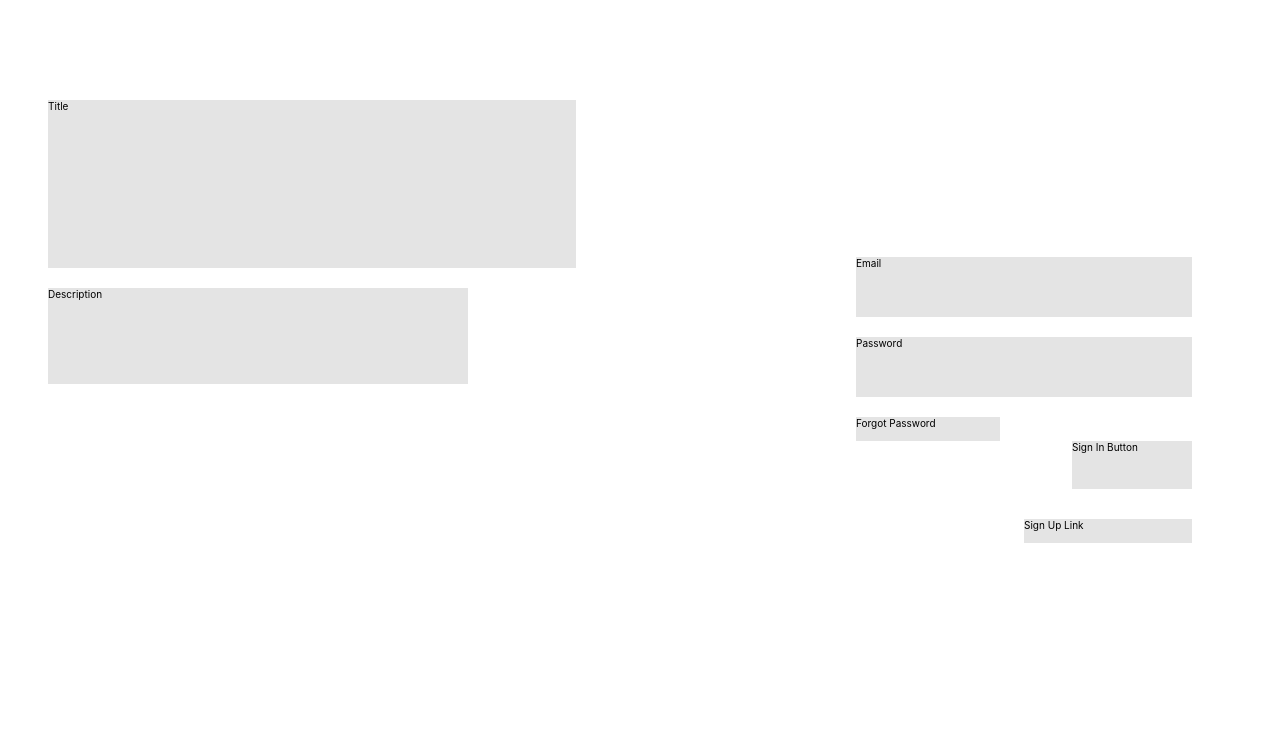
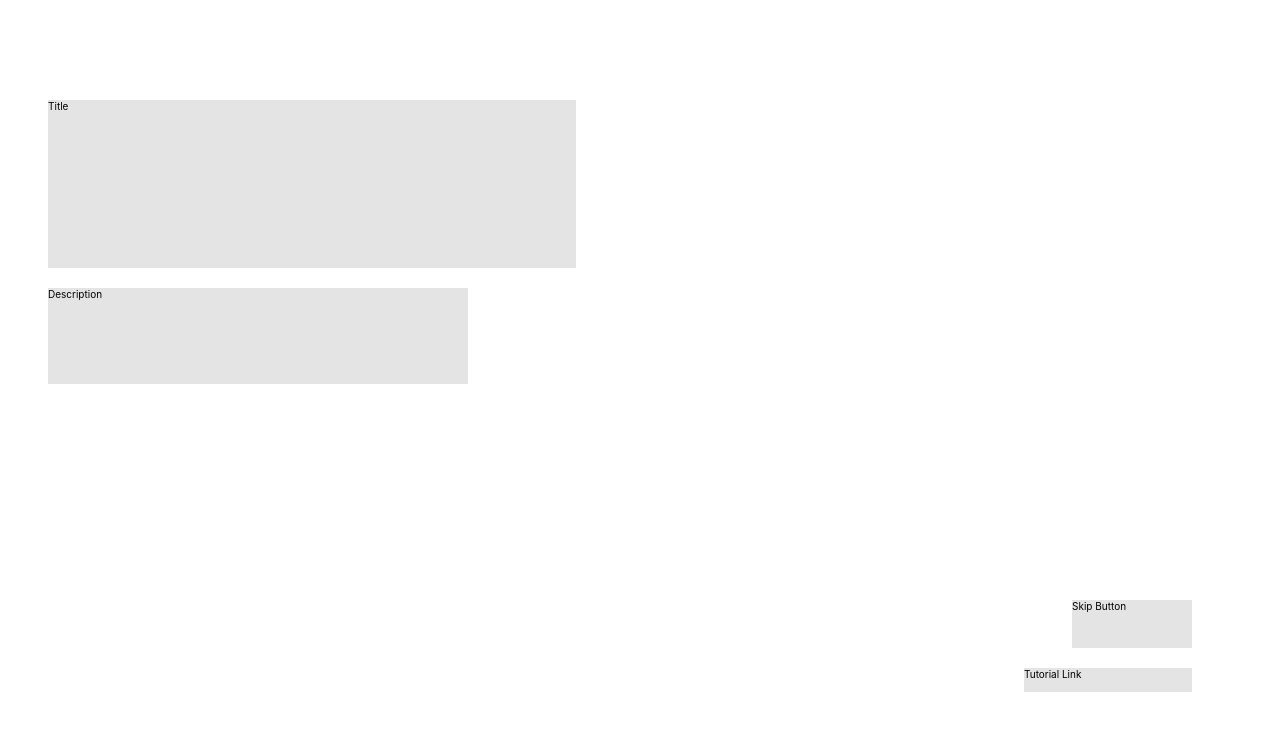
Before and after one commit to mckinley-rice-india/ColumbusX-FrontEnd, a React (Create React App) app: page /welcome in a window 1280 px wide. Shown: the top 730 px of the page. Built offline with nearby package versions, Linux system fonts and the light colour scheme.

Commit message:
Implement Auth Screen Wireframes
Created SignIn, SignUp and Welcome Screens

```diff
--- a/src/App.js
+++ b/src/App.js
@@ -1,10 +1,17 @@
 import React from 'react';
+import { BrowserRouter as Router, Route } from 'react-router-dom';
 
+import SignIn from './containers/SignIn';
 import SignUp from './containers/SignUp';
+import Welcome from './containers/Welcome';
 import './styles/app.css';
 
 const App = () => (
-  <SignUp />
+  <Router>
+    <Route path="/signin" component={SignIn} />
+    <Route path="/signup" component={SignUp} />
+    <Route path="/welcome" component={Welcome} />
+  </Router>
 );
 
 export default App;
--- /dev/null
+++ b/src/containers/SignIn.js
@@ -0,0 +1,27 @@
+import React, { Component } from 'react';
+import '../styles/signup.css';
+
+export default class SignIn extends Component {
+  constructor(props) {
+    super(props);
+    this.state = {};
+  }
+
+  render() {
+    return (
+      <div className="signin-layout">
+        <div className="signin-layout__hero">
+          <div className="signin-layout__hero__title">Title</div>
+          <div className="signin-layout__hero__desc">Description</div>
+        </div>
+        <div className="signin-layout__form">
+          <div className="signin-layout__form__input signin-layout__form__input--email">Email</div>
+          <div className="signin-layout__form__input signin-layout__form__input--password">Password</div>
+          <div className="signin-layout__form__forgot-password">Forgot Password</div>
+          <div className="signin-layout__form__btn-signin">Sign In Button</div>
+          <div className="signin-layout__form__link-signup">Sign Up Link</div>
+        </div>
+      </div>
+    );
+  }
+}
--- a/src/containers/SignUp.js
+++ b/src/containers/SignUp.js
@@ -1,7 +1,7 @@
 import React, { Component } from 'react';
 import '../styles/signup.css';
 
-export default class SignUp extends Component {
+export default class SignIn extends Component {
   constructor(props) {
     super(props);
     this.state = {};
@@ -17,9 +17,9 @@ export default class SignUp extends Component {
         <div className="signup-layout__form">
           <div className="signup-layout__form__input signup-layout__form__input--email">Email</div>
           <div className="signup-layout__form__input signup-layout__form__input--password">Password</div>
-          <div className="signup-layout__form__forgot-password">Forgot Password</div>
-          <div className="signup-layout__form__btn-signin">Sign In Button</div>
-          <div className="signup-layout__form__link-signup">Sign Up Link</div>
+          <div className="signup-layout__form__input signup-layout__form__input--password-repeat">Repeat Password</div>
+          <div className="signup-layout__form__btn-signup">Sign Up Button</div>
+          <div className="signup-layout__form__link-login">Login Link</div>
         </div>
       </div>
     );
--- /dev/null
+++ b/src/containers/Welcome.js
@@ -0,0 +1,20 @@
+import React, { Component } from 'react';
+import '../styles/welcome.css';
+
+export default class SignIn extends Component {
+  constructor(props) {
+    super(props);
+    this.state = {};
+  }
+
+  render() {
+    return (
+      <div className="welcome-layout">
+        <div className="welcome-layout__hero__title">Title</div>
+        <div className="welcome-layout__hero__desc">Description</div>
+        <div className="welcome-layout__btn-skip">Skip Button</div>
+        <div className="welcome-layout__link-tutorial">Tutorial Link</div>
+      </div>
+    );
+  }
+}
--- a/src/styles/signup.css
+++ b/src/styles/signup.css
@@ -5,6 +5,7 @@ and (max-width: 1400px) {
   }
 }
 
+.signin-layout,
 .signup-layout {
   display: grid;
   width: 100vw;
@@ -14,79 +15,128 @@ and (max-width: 1400px) {
   --input-height: 5rem;
 }
 
+.signin-layout__hero,
 .signup-layout__hero {
   grid-area: 2/1/3/2;
   width: 100%;
   height: 100%;
 }
 
+.signin-layout__hero > *,
 .signup-layout__hero > * {
   background-color: #e4e4e4;
 }
 
+.signin-layout__hero__title,
 .signup-layout__hero__title {
   width: 44rem;
   height: 14rem;
   margin: 20px 4rem;
 }
 
+.signin-layout__hero__desc,
 .signup-layout__hero__desc {
   max-width: 35rem;
   height: 8rem;
   margin: 0 4rem;
 }
 
+/* Common Styles */
+.signin-layout__form,
 .signup-layout__form {
   display: grid;
   grid-area: 1/2/4/3;
   width: 100%;
   height: 100%;
   justify-items: center;
-  grid-template-rows:
-  4fr
-  [input-start] var(--input-height) 20px var(--input-height) [input-end]
-  20px
-  2rem
-  4rem
-  30px
-  2rem
-  4fr;
-  grid-template-columns: 1fr 28rem 1fr
+  grid-template-columns: 1fr 28rem 1fr;
 }
 
+.signin-layout__form > *,
 .signup-layout__form > * {
   background-color: #e4e4e4;
 }
 
+.signin-layout__form__input,
 .signup-layout__form__input {
   width: 28rem;
   height: var(--input-height);
   grid-column: 2/3;
 }
 
+.signin-layout__form__input--email,
 .signup-layout__form__input--email {
-  grid-row: input-start/span 1;
+  grid-row: input1-start/span 1;
 }
 
+.signin-layout__form__input--password,
 .signup-layout__form__input--password {
-  grid-row: span 1/input-end;
+  grid-row: input2-start /span 1;
 }
 
-.signup-layout__form__forgot-password {
+/* SignIn Styles */
+.signin-layout__form {
+  grid-template-rows:
+  1fr
+  [input1-start] var(--input-height) [input1-end]
+  20px
+  [input2-start] var(--input-height) [input2-end]
+  20px
+  2rem
+  4rem
+  30px
+  2rem
+  1fr;
+}
+
+
+.signin-layout__form__forgot-password {
   width: 12rem;
   height: 2rem;
-  grid-area: 6/2/span 1/span 1;
+  grid-area: -6/2/span 1/span 1;
   justify-self: start;
 }
 
-.signup-layout__form__btn-signin {
+.signin-layout__form__btn-signin {
   width: 10rem;
-  grid-area: 7/2/span 1/span 1;
+  grid-area: -5/2/span 1/span 1;
   justify-self: end;
 }
 
-.signup-layout__form__link-signup {
+.signin-layout__form__link-signup {
   width: 14rem;
-  grid-area: 9/2;
+  grid-area: -3/2/span 1/span 1;
   justify-self: end;
 }
+
+/* SignUp Styles */
+.signup-layout__form {
+  grid-template-rows:
+  1fr
+  [input1-start] var(--input-height) [input1-end]
+  20px
+  [input2-start] var(--input-height) [input2-end]
+  20px
+  [input3-start] var(--input-height) [input3-end]
+  20px
+  4rem
+  30px
+  2rem
+  1fr;
+}
+
+.signup-layout__form__input--password-repeat {
+  grid-row: input3-start/ span 1;
+}
+
+.signup-layout__form__btn-signup {
+  width: 10rem;
+  grid-area: -5/2;
+  justify-self: end;
+}
+
+.signup-layout__form__link-login {
+  width: 14rem;
+  grid-area: -3/2/span 1/span 1;
+  justify-self: end;
+}
--- /dev/null
+++ b/src/styles/welcome.css
@@ -0,0 +1,55 @@
+@media screen
+and (max-width: 1400px) {
+  :root {
+    font-size: 12px;
+  }
+}
+
+
+.welcome-layout {
+  display: grid;
+  width: 100vw;
+  height: 100vh;
+  grid-template-columns: 60vw 1fr 28rem 1fr;
+  grid-template-rows:
+  10vh
+  20px
+  [title-start] 14rem [title-end]
+  20px
+  [desc-start] 8rem [desc-end]
+  2fr
+  [btn-start] 4rem [btn-end]
+  20px
+  [link-start] 2rem [link-end]
+  1fr;
+}
+
+.welcome-layout > * {
+  background-color: #e4e4e4;
+}
+
+.welcome-layout__hero__title {
+  width: 44rem;
+  height: 14rem;
+  margin: 0 4rem;
+  grid-area: title-start/1;
+}
+
+.welcome-layout__hero__desc {
+  width: 35rem;
+  height: 8rem;
+  margin: 0 4rem;
+  grid-area: desc-start/1;
+}
+
+.welcome-layout__btn-skip {
+  width: 10rem;
+  grid-area: btn-start/3;
+  justify-self: end;
+}
+
+.welcome-layout__link-tutorial {
+  width: 14rem;
+  grid-area: link-start/3;
+  justify-self: end;
+}
```
